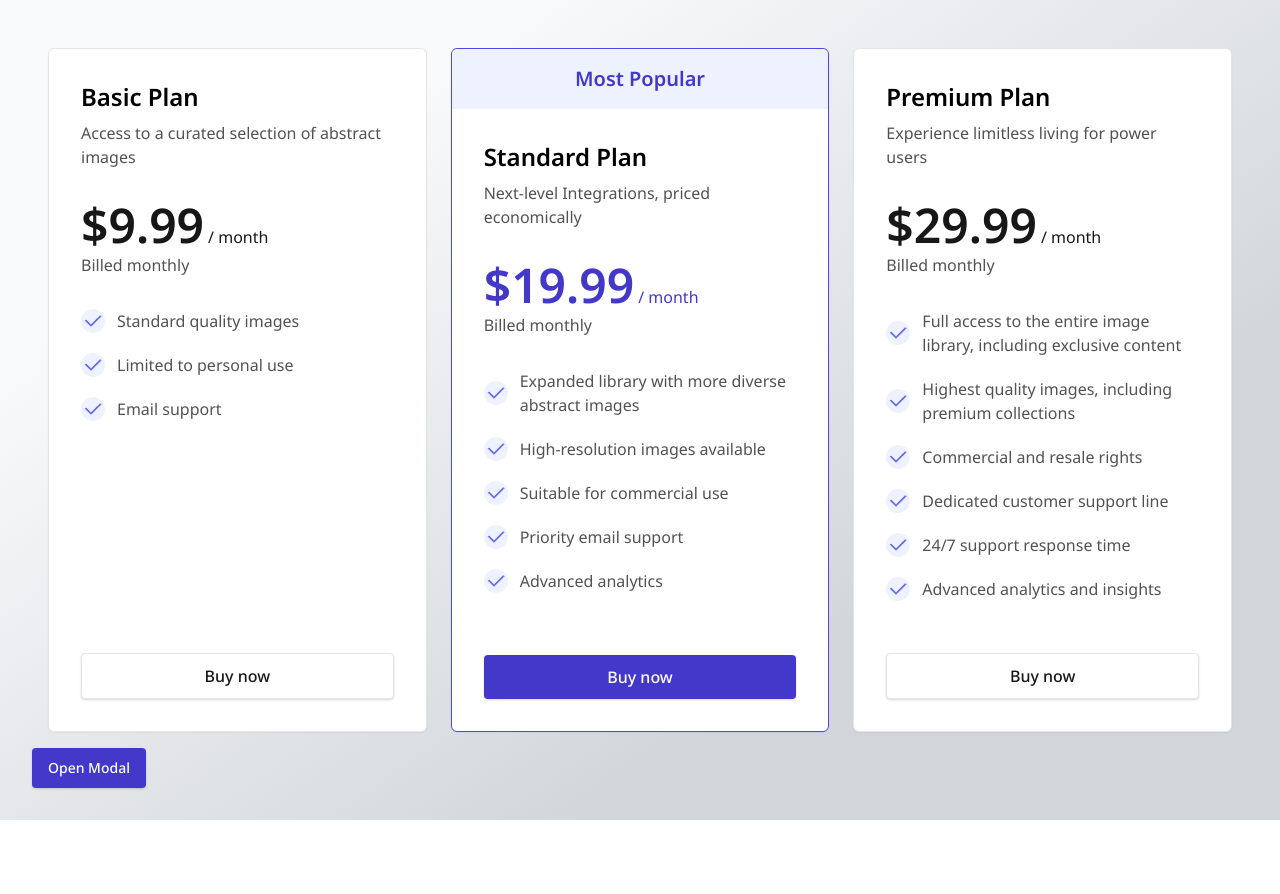
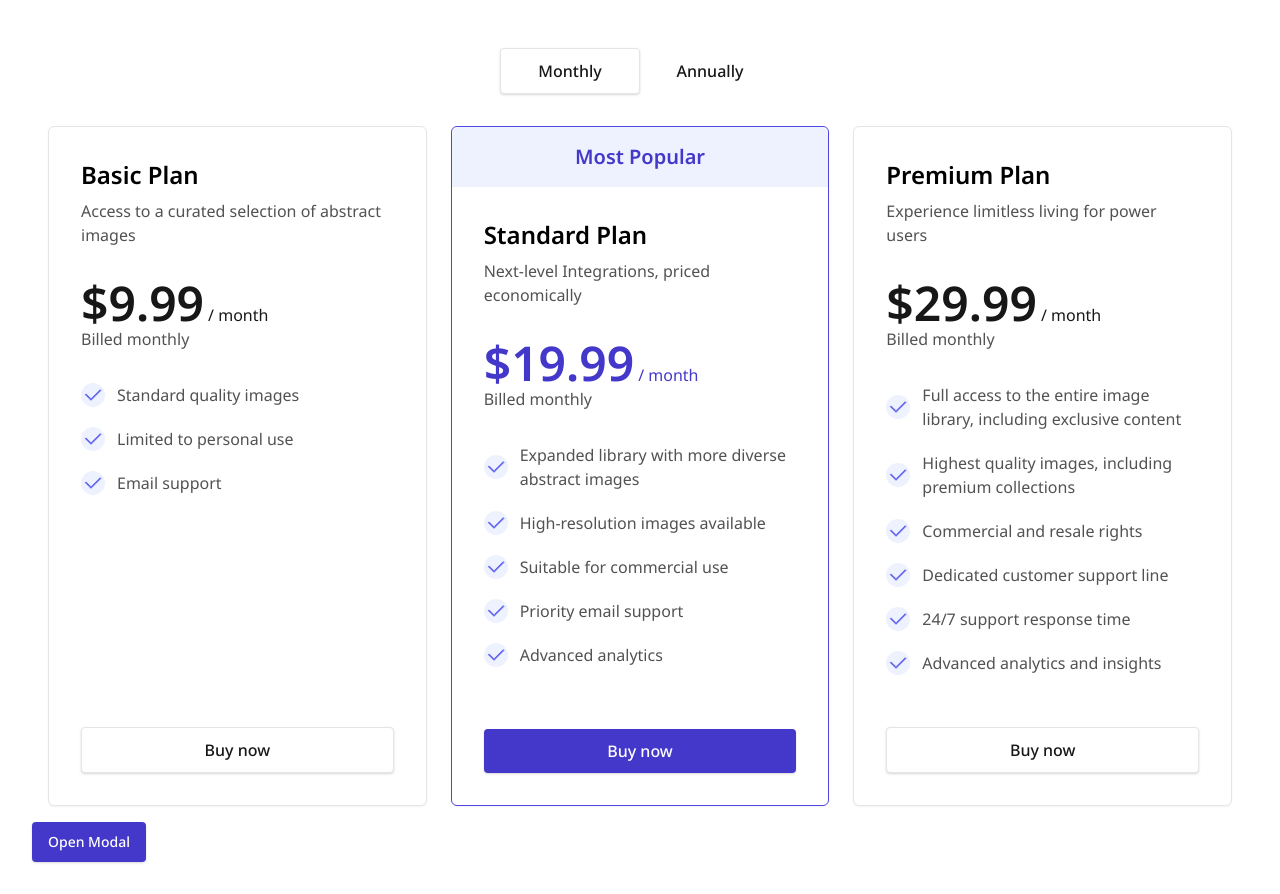
Before and after one commit to jade-hernandez/tooltip-component, a Next.js app: page / in a window 1280 px wide. Before the commit the page ends 820 px from the top, so only its background shows below. Built offline with nearby package versions, Linux system fonts and the light colour scheme.

Commit message:
Refactor PriceCardExample to support billing cycle toggle and update pricing structure

```diff
--- a/src/components/price-card-exemple.tsx
+++ b/src/components/price-card-exemple.tsx
@@ -1,30 +1,24 @@
 import { basicFeatures, premiumFeatures, standardFeatures } from "data/feature-data";
-import { PriceCard } from "./ui/price-card";
+import { useState } from "react";
+import { Button } from "./ui/button";
+import { IPriceCardProps, PriceCard } from "./ui/price-card";
+import { TBillingCycle } from "./ui/pricing";
 
-interface IPriceCardProps {
-  title: string;
-  description: string;
-  price: string;
-  features: { content: string; className?: string }[];
-  isFeatured?: boolean;
-  headingText?: string;
-  variant?: "default" | "highlighted";
-  buttonVariant?: "primary" | "secondary" | "tertiary" | "linkColor" | "linkGray" | "destructive";
-}
+type TPricingPlans = Omit<IPriceCardProps, "billingCycle">[];
 
 // Define pricing plan configurations
-const pricingPlans: IPriceCardProps[] = [
+const pricingPlans: TPricingPlans = [
   {
     title: "Basic Plan",
     description: "Access to a curated selection of abstract images",
-    price: "9.99",
+    pricing: ["9.99", "6.99"],
     features: basicFeatures,
     buttonVariant: "secondary"
   },
   {
     title: "Standard Plan",
     description: "Next-level Integrations, priced economically",
-    price: "19.99",
+    pricing: ["19.99", "15.99"],
     features: standardFeatures,
     isFeatured: true,
     headingText: "Most Popular",
@@ -33,21 +27,49 @@ const pricingPlans: IPriceCardProps[] = [
   {
     title: "Premium Plan",
     description: "Experience limitless living for power users",
-    price: "29.99",
+    pricing: ["29.99", "25.99"],
     features: premiumFeatures,
     buttonVariant: "secondary"
   }
 ];
 
 export const PriceCardExample = () => {
+  const [billingCycle, setBillingCycle] = useState<TBillingCycle>("monthly" as TBillingCycle);
+
+  const toggleBillingCycle = () => {
+    setBillingCycle((prev) => (prev === "monthly" ? "annually" : "monthly"));
+  };
+
   return (
-    <div className='flex flex-col justify-center gap-6 md:flex-row'>
-      {pricingPlans.map((plan, index) => (
-        <PriceCard
-          key={index}
-          {...plan}
+    <div className="flex flex-col items-center gap-8">
+      <div
+        className="flex justify-center items-center rounded"
+      >
+        <Button
+          size={"lg"}
+          variant={billingCycle === "monthly" ? "secondary" : "linkColor"}
+          className="fill-neutral-900 text-neutral-900 min-w-[140px] justify-center"
+          onClick={toggleBillingCycle}
+          textContent={"Monthly"}
         />
-      ))}
+        <Button
+          size={"lg"}
+          variant={billingCycle === "monthly" ? "linkColor" : "secondary"}
+          className="fill-neutral-900 text-neutral-900 min-w-[140px] justify-center"
+          onClick={toggleBillingCycle}
+          textContent={"Annually"}
+        />
+      </div>
+
+      <div className="flex flex-col justify-center gap-6 md:flex-row">
+        {pricingPlans.map((plan, index) => (
+          <PriceCard
+            key={index}
+            {...plan}
+            billingCycle={billingCycle}
+          />
+        ))}
+      </div>
     </div>
   );
 };
--- a/src/components/ui/button.tsx
+++ b/src/components/ui/button.tsx
@@ -68,7 +68,7 @@ const buttonVariants = cva("flex items-center font-medium", {
 
 export interface ButtonProps
   extends ButtonHTMLAttributes<HTMLButtonElement>,
-    VariantProps<typeof buttonVariants> {
+  VariantProps<typeof buttonVariants> {
   textContent?: string;
   icon?: React.ReactElement;
   iconPosition?: "left" | "right";
--- a/src/components/ui/price-card.tsx
+++ b/src/components/ui/price-card.tsx
@@ -1,7 +1,7 @@
 import { cn } from "@/lib/utils";
 import { Button } from "./button";
 import { CheckList } from "./check-list";
-import { Pricing } from "./pricing";
+import { Pricing, TBillingCycle } from "./pricing";
 
 type TVariant = "default" | "highlighted";
 type TButtonVariant =
@@ -12,10 +12,11 @@ type TButtonVariant =
   | "linkGray"
   | "destructive";
 
-interface IPriceCardProps {
+export interface IPriceCardProps {
   title: string;
   description: string;
-  price: string;
+  pricing: string[];
+  billingCycle: TBillingCycle;
   features: { content: string; className?: string }[];
   isFeatured?: boolean;
   headingText?: string;
@@ -26,7 +27,8 @@ interface IPriceCardProps {
 export const PriceCard = ({
   title,
   description,
-  price,
+  pricing,
+  billingCycle,
   features,
   isFeatured = false,
   headingText = "",
@@ -54,8 +56,8 @@ export const PriceCard = ({
           </div>
 
           <Pricing
-            price={price}
-            subText='Billed monthly'
+            pricing={pricing}
+            billingCycle={billingCycle}
             variant={variant}
           />
 
--- a/src/components/ui/pricing.tsx
+++ b/src/components/ui/pricing.tsx
@@ -13,28 +13,28 @@ const pricingVariants = cva("", {
   }
 });
 
-type TCurrency = "$" | "€";
-type TBillingCycle = "month" | "year";
-type TVariant = "default" | "highlighted";
+export type TCurrency = "$" | "€";
+export type TBillingCycle = "monthly" | "annually";
+export type TVariant = "default" | "highlighted";
 
 export interface IPricingProps extends React.HTMLAttributes<HTMLDivElement> {
-  price: string;
+  pricing: string[];
   currency?: TCurrency;
   billingCycle?: TBillingCycle;
-  subText?: string;
   variant?: TVariant;
 }
 
 const Pricing = ({
-  price,
+  pricing,
   currency = "$",
-  billingCycle = "month",
-  subText,
+  billingCycle = "monthly",
   variant = "default",
   className,
   ...props
 }: IPricingProps) => {
-  const priceAsNumber = Number(price);
+  const montlyPricing = Number(pricing[0]);
+  const annuallyPricing = Number(pricing[1]);
+  const annuallyPricingAsMonth = Math.round(annuallyPricing * 12);
 
   const currencyMap = {
     $: "en-US",
@@ -44,7 +44,8 @@ const Pricing = ({
   const formattedPrice = new Intl.NumberFormat(currencyMap[currency], {
     style: "currency",
     currency: currency === "$" ? "USD" : "EUR"
-  }).format(priceAsNumber);
+  }).format(billingCycle === "monthly" ? montlyPricing : annuallyPricing);
+
 
   return (
     <div
@@ -56,10 +57,15 @@ const Pricing = ({
           {formattedPrice}
         </span>
         <span className={cn("text-base", pricingVariants({ variant }), "ml-1")}>
-          / {billingCycle}
+          / month
         </span>
       </div>
-      {subText && <span className='mt-1 text-base text-neutral-600'>{subText}</span>}
+      <div>
+        <span className='mt-1 text-base text-neutral-600'>Billed {billingCycle}</span>
+        {billingCycle === "annually" && (
+          <span className='mt-1 text-base text-neutral-600'>{" "}({currency}{annuallyPricingAsMonth})</span>
+        )}
+      </div>
     </div>
   );
 };
--- a/src/styles/global.css
+++ b/src/styles/global.css
@@ -7,7 +7,8 @@
 @layer base {
   /* "Device" container in Figma */
   .gfe-main {
-    @apply min-h-screen bg-gradient-main p-4;
+    /* @apply min-h-screen bg-gradient-main p-4; */
+    @apply min-h-screen bg-white p-4;
   }
 
   /* "Content" container in Figma */
```
